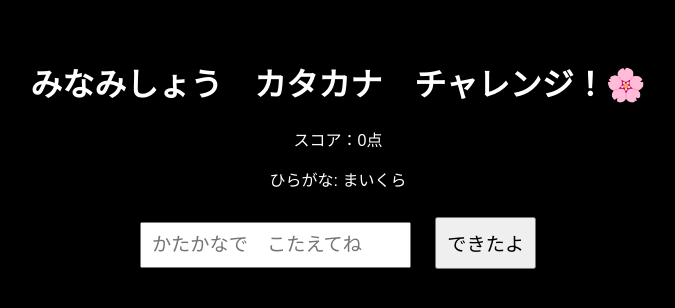
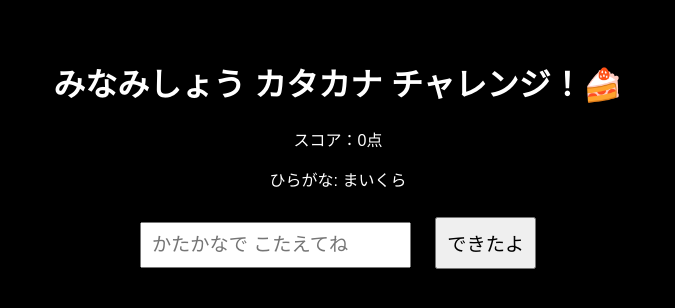
Before and after one commit to hToko-jp/Katakana, a plain HTML site: page index.html in a window 1280 px wide. Shown: the whole page, without its empty margins (302-977 px from the left). Drawn offline with Linux system fonts and the light colour scheme.

Commit message:
テキスト

```diff
--- a/index.html
+++ b/index.html
@@ -3,7 +3,7 @@
 <head>
   <meta charset="UTF-8">
   <meta name="viewport" content="width=device-width, initial-scale=1.0">
-  <title>カタカナアプリ🌸</title>
+  <title>🍉カタカナアプリ🍓</title>
   <style>
     body {
       font-family: sans-serif;
@@ -72,10 +72,10 @@
   </style>
 </head>
 <body>
-  <h1>みなみしょう　カタカナ　チャレンジ！🌸</h1>
+  <h1>みなみしょう カタカナ チャレンジ！🍰</h1>
   <p id="score">スコア：0点</p>
   <p id="question">ひらがな:</p>
-  <input type="text" id="answer" placeholder="かたかなで　こたえてね">
+  <input type="text" id="answer" placeholder="かたかなで こたえてね">
   <button onclick="checkAnswer()">できたよ</button>
   <p id="result"></p>
 
@@ -101,7 +101,7 @@
         document.getElementById("answer").value = "";
         document.getElementById("result").textContent = "";
       } else {
-        document.getElementById("question").textContent = "これで　おわりだよ！🌟";
+        document.getElementById("question").textContent = "これで おわりだよ！🌟";
         document.getElementById("answer").style.display = "none";
         document.querySelector("button").style.display = "none";
       }
```
